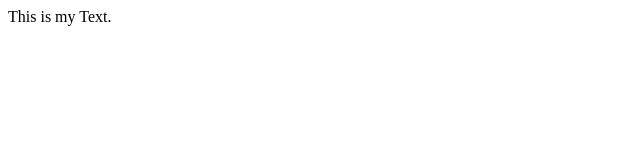
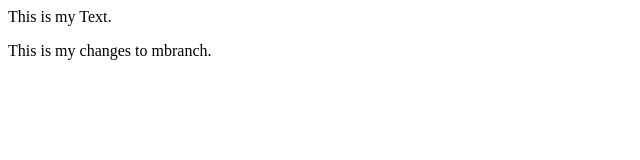
Before and after one commit to joshuadotillos/SIAproject, a plain HTML site: page index.html in a window 1280 px wide. Shown: the whole page, without its empty margins (0-640 px from the left). Drawn offline with Linux system fonts and the light colour scheme.

Commit message:
made changes for the new branch

```diff
--- a/index.html
+++ b/index.html
@@ -1,5 +1,6 @@
 <html>
 	<body>
 		<p>This is my Text.</p>
+		<p>This is my changes to mbranch.</p>
 	</body
-</html
+</html>
```
